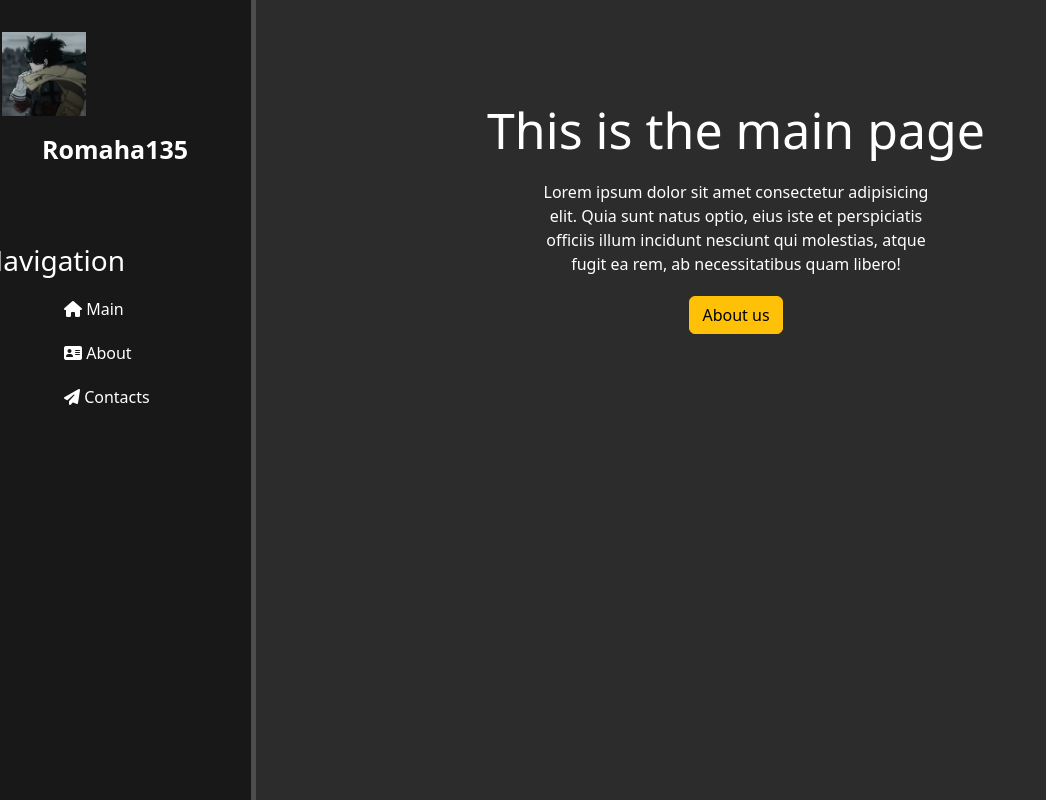
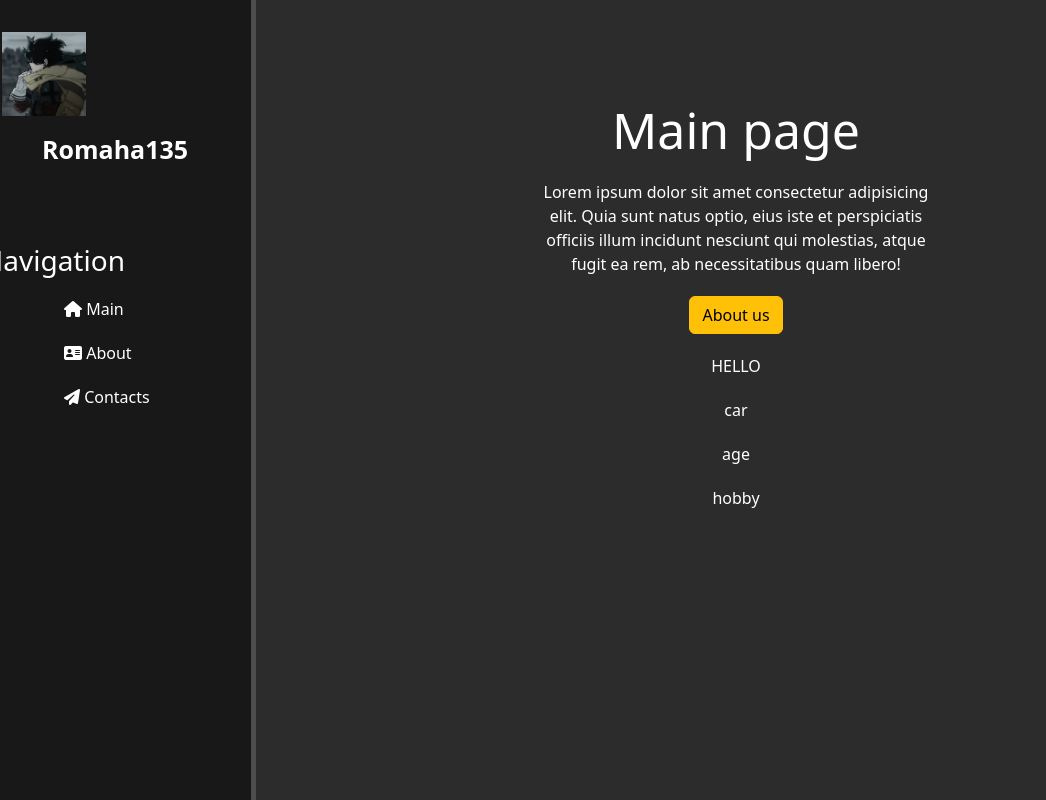
Before and after one commit to Romaha135/symmetrical-broccoli, a Django app: page / in a window 1280 px wide. Shown: the whole page, without its empty margins (0-1046 px from the left). Run offline with Django 5.2, Linux system fonts and the light colour scheme.

Commit message:
Update index page to use dynamic title and add data context for rendering features (Lesson 6)

```diff
--- a/main/templates/main/index.html
+++ b/main/templates/main/index.html
@@ -1,11 +1,25 @@
 {% extends 'main/layout.html' %}
 
-{% block title %}Main page{% endblock %}
+{% block title %}{{ title }}{% endblock %}
 
 {% block content %}
     <div class="features">
-        <h1>This is the main page</h1>
+        <h1>{{ title }}</h1>
         <p>Lorem ipsum dolor sit amet consectetur adipisicing elit. Quia sunt natus optio, eius iste et perspiciatis officiis illum incidunt nesciunt qui molestias, atque fugit ea rem, ab necessitatibus quam libero!</p>
         <button class="btn btn-warning">About us</button>
+
+        {% for val in values %}
+            {% if val == 'Hello' %}
+
+                <p>{{ val|upper }}</p>
+
+            {% endif %}
+        {% endfor %}
+
+        {% for el in obj %}
+            <p>{{ el }}</p>
+        {% endfor %}
+
+
     </div>
 {% endblock %}
--- a/main/views.py
+++ b/main/views.py
@@ -3,7 +3,16 @@ from django.http import HttpResponse # This line is not needed
 
 # Create your views here.
 def index(request):
-    return render(request, 'main/index.html')
+    data  = {
+        'title': 'Main page',
+        'values': ['Some', 'Hello', '123'],
+        'obj': {
+            'car': 'BMW',
+            'age': 18,
+            'hobby': 'football'
+        }
+    }
+    return render(request, 'main/index.html', data)
 
 def about(request):
     return render(request, 'main/about.html')
```
